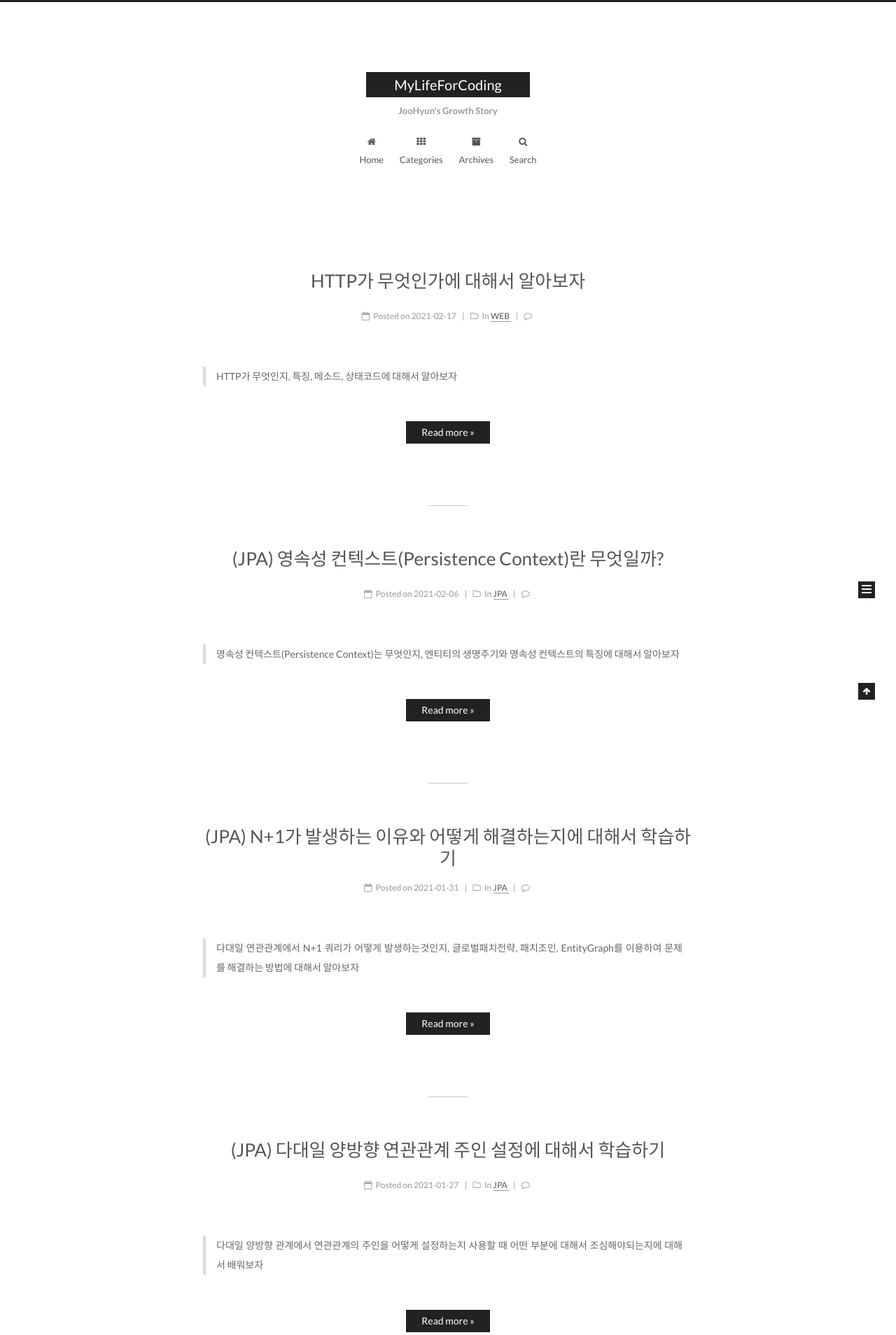
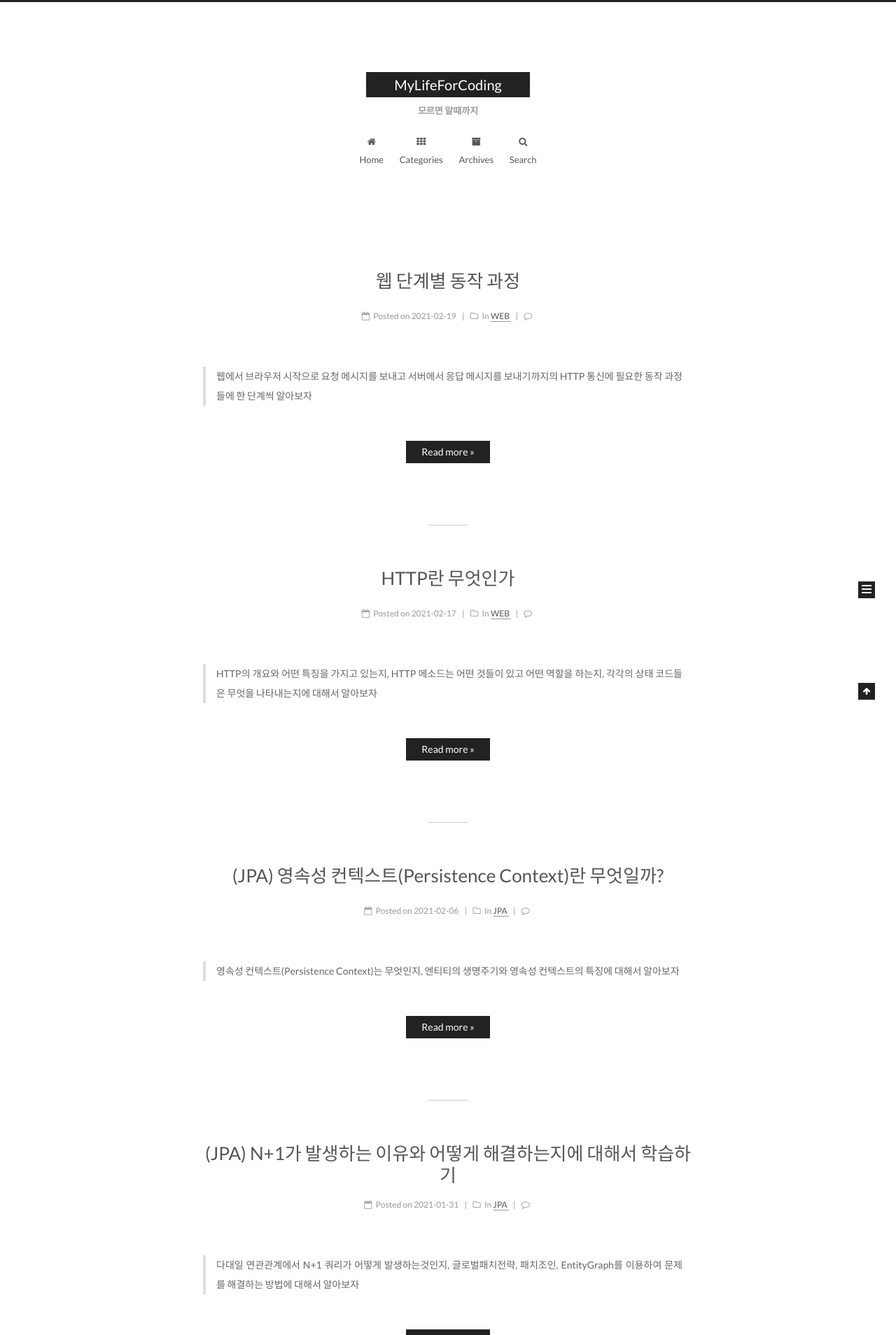
Before and after one commit to mangchhe/mangchhe.github.io, a Jekyll site: the page built from index.html, in a window 1280 px wide. Shown: the top 1908 px of the page at 70% size. Built offline with Jekyll 4.4.1, drawn with Linux system fonts in a browser that asks for light colours; the list of posts is cut into pages by our own code; comment, search, counter and statistics services are not loaded; some of the changed lines change nothing that is shown; some of the changed text lies outside the part shown.

Commit message:
Add HttpActionProcess Post, Update HttpConcept [오타 수정]

```diff
--- a/_config.yml
+++ b/_config.yml
@@ -5,8 +5,8 @@
 
 # Site
 title: MyLifeForCoding
-subtitle: JooHyun's Growth Story
-description: JooHyun's Growth Story
+subtitle: 모르면 알때까지
+description: 모르면 알때까지
 author: JooHyun Ha
 # Support language: de, en, fr-FR, id, ja, ko, pt-BR, pt, ru, zh-Hans, zh-hk, zh-tw
 language: en
--- a/_posts/2021-02-17-HttpActionProcess.md
+++ b/_posts/2021-02-17-HttpConcept.md
@@ -1,6 +1,6 @@
 ---
-title: HTTP가 무엇인가에 대해서 알아보자
-decription: HTTP가 무엇인지, 특징, 메소드, 상태코드에 대해서 알아보자
+title: HTTP란 무엇인가
+decription: HTTP의 개요와 어떤 특징을 가지고 있는지, HTTP 메소드는 어떤 것들이 있고 어떤 역할을 하는지, 각각의 상태 코드들은 무엇을 나타내는지에 대해서 알아보자
 categories:
  - WEB
 tags:
@@ -8,7 +8,7 @@ tags:
  - HTTP
 ---
 
-> HTTP가 무엇인지, 특징, 메소드, 상태코드에 대해서 알아보자
+> HTTP의 개요와 어떤 특징을 가지고 있는지, HTTP 메소드는 어떤 것들이 있고 어떤 역할을 하는지, 각각의 상태 코드들은 무엇을 나타내는지에 대해서 알아보자
 
 > ## HTTP란?
 
@@ -53,7 +53,7 @@ CRUD는 데이터 처리의 기본 기능이고 해당 HTTP METHOD와 맞춰본
 - **OPTIONS** : 웹 서버측 제공 메소드, HTTP 헤더에 담아서 전달한다
 - **TRACE** : 요청 리소스가 수신되는 경로를 보여준다
 - **CONNECT** : 요청 된 리소스와 양방향 통신을 시작한다
-- **PATH** : PUT과 유사하고 전체 자원을 갱신하는 반면 PATH는 일부만 수정시 사용한다
+- **PATCH** : PUT과 유사하고 전체 자원을 갱신하는 반면 PATCH는 일부만 수정시 사용한다
 
 > #### POST과 PUT의 차이점
 
--- /dev/null
+++ b/_posts/2021-02-19-HttpActionProcess.md
@@ -0,0 +1,122 @@
+---
+title: 웹 단계별 동작 과정
+decription: 웹에서 브라우저 시작으로 요청 메시지를 보내고 서버에서 응답 메시지를 보내기까지의 HTTP 통신에 필요한 동작 과정들에 한 단계씩 알아보자
+categories:
+ - WEB
+tags:
+ - WEB
+ - HTTP
+---
+
+> 웹에서 브라우저 시작으로 요청 메시지를 보내고 서버에서 응답 메시지를 보내기까지의 HTTP 통신에 필요한 동작 과정들에 한 단계씩 알아보자
+
+> ## 웹 동작 과정
+
+클라이언트 -> 요청 -> 서버 -> 응답 -> 클라이언트 과정에 필요한 동작
+
+> ### 약식 설명
+
+![httpProcess](/assets/httpProcess.jpg)
+
+> ### 1. 검색창에 URL 주소 입력
+
+사람들은 자기가 원하는 사이트로 가기 위해서 웹브라우저를 열어 주소창에 해당 주소를 입력한다
+
+> #### URL 주소 형식
+
+![url](/assets/url.PNG)
+
+> ### 2. DNS 서버에서 도메인 네임 검색
+
+물리적 주소인 IP는 mangchhe.github.io와 같이 사람이 알아볼 수 있는 문자로 변환되어 DNS 서버에서 등록되어 있다
+
+네이버를 예로 들어보자
+
+네이버를 검색할 때 www.naver.com 라고 적을 것이다 이 도메인을 보면 누가봐도 네이버 주소라는 것을 알 수 있을 것이다
+
+![navernslookup](/assets/navernslookup.PNG)
+
+원래 네이버에 접속하기 위해서는 위 사진에 있는 IP 주소를 입력하여 매번 접속을 시도해야되지만 해당 주소에 대해서 DNS 서버에 도메인 네임으로 naver.com을 등록해두었기 때문에 IP를 알지 못하여도 접속이 가능하다
+
+본론으로 돌아와 **DNS 서버에서 사용자가 적은 URL 주소에 도메인 네임 부분에 대한 IP 주소를 찾아낸다**
+
+> ### 3. 클라이언트 - 서버 TCP 연결 시도
+
+HTTP 메시지를 전송하기 전에 클라이언트와 서버 간에 안전한 통신 터널을 만든다
+
+**3-way handshake** : 클라이언트 - 서버간에 신뢰성 있는 연결을 위해 3번의 패킷 교환 과정
+
+1. **Client -> Server** : 접속 요청하는 SYN 패킷 전송
+2. **Server -> Client** : 접속 요청을 수락했고, 접속 요청 하는 쪽에도 포트를 열어달라는 SYN, ACK 패킷 전송
+3. **Client -> Server** : 연락 정상적으로 이루어졌다는 ACK 패킷 전송
+
+**패킷** : 데이터를 묶음 단위로 한 번에 전송할 데이터의 크기를 의미, 웹 통신은 3계층인 네트워크 계층에서 이루어지며 묶음을 패킷이라고 부른다
+
+> ### 4. HTTP 메시지 요청
+
+Header, Body 구조로 이루어진 HTTP 메시지를 요청한다
+
+![httpMessageRequest](/assets/httpMessageRequest.PNG)
+
+> #### Header
+
+- Host : 요청이 전송되는 target 호스트 URL 주소
+- User-Agent : 요청을 보내는 웹 브라우저의 정보
+- Aceept : 응답 Body 데이터 타입 정보
+- Connetion : 해당 요청이 끝난 후에 계속 연결을 유지 할 것인지 끊을 것인지 정보
+  - keep-alive : 한번 연결 후 일정 시간안에 계속 요청이 있을 시 끊지 않고 유지함
+  - close : 한번 연결 후 바로 끊음
+- Content-Type : HTTP 요청 보내는 메시지 Body 타입
+- Content-Length : 요청 보내는 메시지 Body의 총 사이즈
+
+> #### Body
+
+- HTTP 요청 또는 응답에 전송할 데이터를 담는 부분
+- 전송할 데이터가 존재하지 않는다면 비어있다
+
+> ### 5. 클라이언트 - 서버 TCP 연결 해제
+
+이전에 만든 통신 터널을 해제한다
+
+**4-way handshake** : TCP 연결을 해제하기 위해 수행되는 절차
+
+1. **Client -> Server** : 연결을 종료하겠다는 FIN 패킷 전송
+2. **Server -> Client** : 연결 종료를 확인했다는 ACK 전송, 자신의 통신이 끝날때까지 기다림
+3. **Server -> Client** : 통신이 끝났을 경우 FIN 패킷 전송
+4. **Client -> Server** : 통신 해지를 확인했다는 ACK 패킷 전송
+
+> ### 6. 비즈니스 로직 동작
+
+요청 메시지에 따라 서버에서 응답에 필요한 데이터를 가공하는 작업이 필요로함
+
+> ### 7. 클라이언트 - 서버 TCP 연결 시도
+
+앞서 설명과 동일
+
+> ### 8. HTTP 메시지 응답
+
+서버에서 HTTP 메시지를 받게 되면 어떤 메소드 요청인지, 어떤 리소스를 찾는지 확인한 후 찾아서 해당 리소스와 응답코드를 함께 클라이언트에게 전달하게 된다
+
+> #### Status Line
+
+- HTTP Version : HTTP 버젼
+- Status code : 응답 상태 코드
+- Statue Text : 응답 상태 부가 설명
+
+![httpMessageResponse](/assets/httpMessageResponse.PNG)
+
+> #### Header
+
+앞서 설명과 동일하나, User-Agent 대신 Server헤더가 사용
+
+> #### Body
+
+앞서 설명과 동일
+
+> ### 9. 클라이언트 - 서버 TCP 연결 해제
+
+앞서 설명과 동일
+
+> ### 10. 웹 브라우저에 웹 문서 출력
+
+웹 브라우저 화면에 응답 받은 메시지의 Body 부분에 있는 데이터를 나타냄
```
Also changed, not shown: assets/httpMessageRequest.PNG (added), assets/httpMessageResponse.PNG (added), assets/httpProcess.jpg (added), assets/navernslookup.PNG (added), assets/url.PNG (added).
